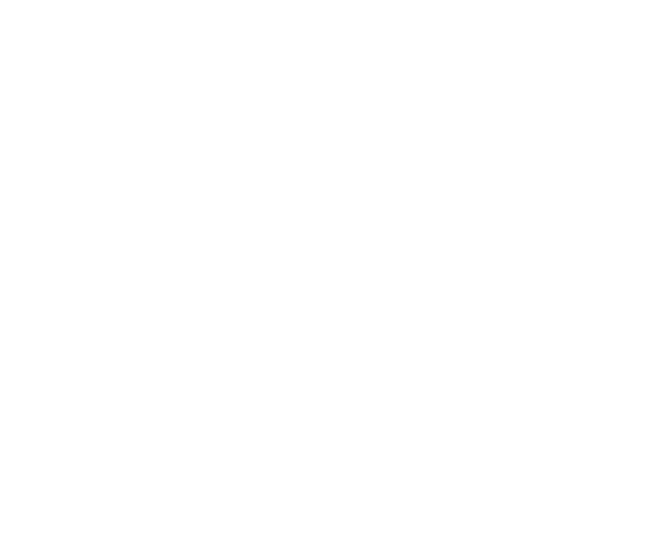
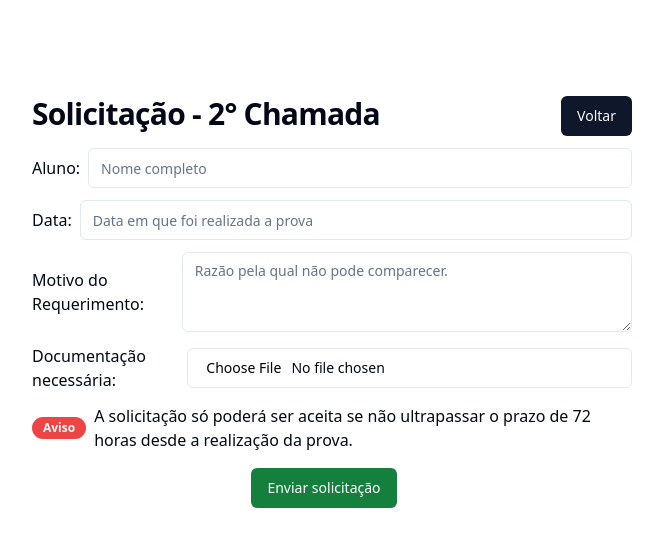
Before and after one commit to micaelgomestavares/sistema-aluno-frontend, a React (Vite) app: page /segunda-chamada in a window 1280 px wide. Before the commit this address had no page. Shown: the top 546 px of the page, without its empty margins (308-971 px from the left). Built offline with nearby package versions, Linux system fonts and the light colour scheme.

Commit message:
Adicionando Solicitação Segunda Chamada

```diff
--- a/src/App.tsx
+++ b/src/App.tsx
@@ -2,12 +2,13 @@
 
 import Home from "src/pages/Home";
 
-import Cronograma from "src/pages/Cronograma/Cronograma.tsx";
-import Disciplinas from "src/pages/Cronograma/Disciplinas.tsx";
+import Cronograma from "src/pages/cronograma/Cronograma.tsx";
+import Disciplinas from "src/pages/cronograma/Disciplinas.tsx";
 import ConsultaDisciplina from "src/pages/ConsultaDisciplina/ConsultaDisciplina.tsx";
 import Mensagens from "src/pages/Mensagens/Mensagens.tsx";
-import Cursos from "src/pages/Matricula/cursos.tsx";
+import Cursos from "src/pages/matricula/cursos.tsx";
 import ConsultaHorario from "./pages/ConsultaHorario/ConsultaHorario";
+import SegundaChamada from "./pages/SolicSegChamada/SegundaChamada";
 
 
 function App() {
@@ -22,6 +23,7 @@
           <Route path="/mensagens" element={<Mensagens />} />
           <Route path="/pedidos-matricula" element={<Cursos />} />
           <Route path="/horarios" element={<ConsultaHorario />} />
+          <Route path="/segunda-chamada" element={<SegundaChamada />} />
         </Routes>
       </BrowserRouter>
     </>
--- /dev/null
+++ b/src/components/ui/textarea.tsx
@@ -0,0 +1,24 @@
+import * as React from "react"
+
+import { cn } from "@/lib/utils"
+
+export interface TextareaProps
+  extends React.TextareaHTMLAttributes<HTMLTextAreaElement> {}
+
+const Textarea = React.forwardRef<HTMLTextAreaElement, TextareaProps>(
+  ({ className, ...props }, ref) => {
+    return (
+      <textarea
+        className={cn(
+          "flex min-h-[80px] w-full rounded-md border border-input bg-background px-3 py-2 text-sm ring-offset-background placeholder:text-muted-foreground focus-visible:outline-none focus-visible:ring-2 focus-visible:ring-ring focus-visible:ring-offset-2 disabled:cursor-not-allowed disabled:opacity-50",
+          className
+        )}
+        ref={ref}
+        {...props}
+      />
+    )
+  }
+)
+Textarea.displayName = "Textarea"
+
+export { Textarea }
--- a/src/pages/Home.tsx
+++ b/src/pages/Home.tsx
@@ -87,6 +87,20 @@
               </a>
             </CardFooter>
           </Card>
+
+          <Card className="w-[350px] h-[180px]">
+            <CardHeader>
+              <CardTitle>Solicitação - 2° Chamada </CardTitle>
+              <CardDescription>Envie sua solicitação para realização da segunda chamada da prova perdida.</CardDescription>
+            </CardHeader>
+            <CardContent>
+            </CardContent>
+            <CardFooter className="flex pt-0 justify-end">
+              <a href="/segunda-chamada">
+                <Button>Acessar</Button>
+              </a>
+            </CardFooter>
+          </Card>
         </div>
       </section>
     </main>
--- /dev/null
+++ b/src/pages/SolicSegChamada/SegundaChamada.tsx
@@ -0,0 +1,50 @@
+import { Button } from "@/components/ui/button";
+import { Input } from "@/components/ui/input";
+import { Textarea } from "@/components/ui/textarea";
+import { Toaster, toast } from "sonner";
+import { Badge } from "@/components/ui/badge";
+
+function SegundaChamada() {
+
+    return (
+        <main className="flex justify-center align-center">
+            <Toaster richColors />
+            <section className="my-24">
+                <div className="flex justify-between">
+                    <h1 className='scroll-m-20 text-3xl font-extrabold tracking-tight lg:text-3xl'>Solicitação - 2° Chamada</h1>
+                    <a href="/"><Button>Voltar</Button></a>
+                </div>
+                <div className="flex flex-col w-[600px]">
+                    <div className="flex items-center mt-3">
+                        <span>Aluno:</span>
+                        <Input type="text" placeholder="Nome completo" className='ml-2' />
+                    </div>
+                    <div className="flex items-center mt-3">
+                        <span>Data:</span>
+                        <Input type="text" placeholder="Data em que foi realizada a prova" className='ml-2' />
+
+                    </div>
+                    <div className="flex items-center mt-3">
+                        <span>Motivo do Requerimento:</span>
+                        <Textarea placeholder="Razão pela qual não pode comparecer." className='w-full ml-2' />
+                    </div>
+                    <div className="flex items-center mt-3">
+                        <span>Documentação necessária:</span>
+                        <Input type="file" className='ml-2' />
+                    </div>
+                    <div className="flex items-center mt-3">
+                        <Badge variant={'destructive'}>Aviso</Badge>
+                        <span className="ml-2">A solicitação só poderá ser aceita se não ultrapassar o prazo de 72 horas desde a realização da prova.</span>
+                    </div>
+                    <div className="flex justify-center items-center mt-4">
+                        <Button variant={"success"} className="mr-4" onClick={() => toast.success('Solicitação enviada!')}>
+                            Enviar solicitação
+                        </Button>
+                    </div>
+                </div>
+            </section>
+        </main>
+    )
+}
+
+export default SegundaChamada;
```
